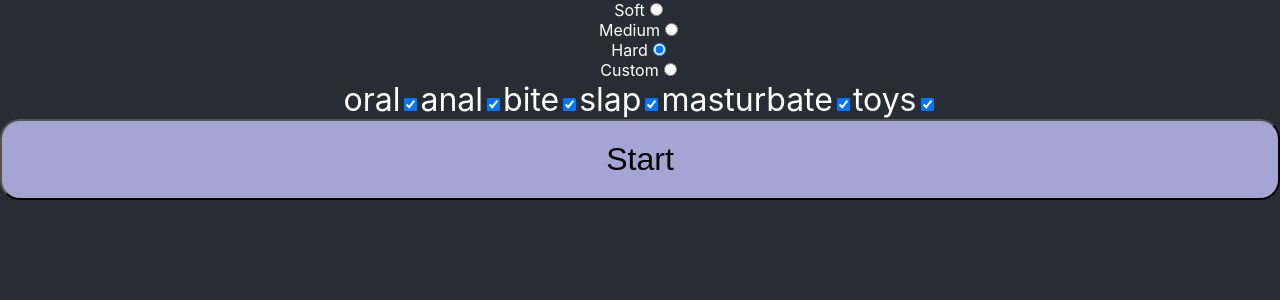
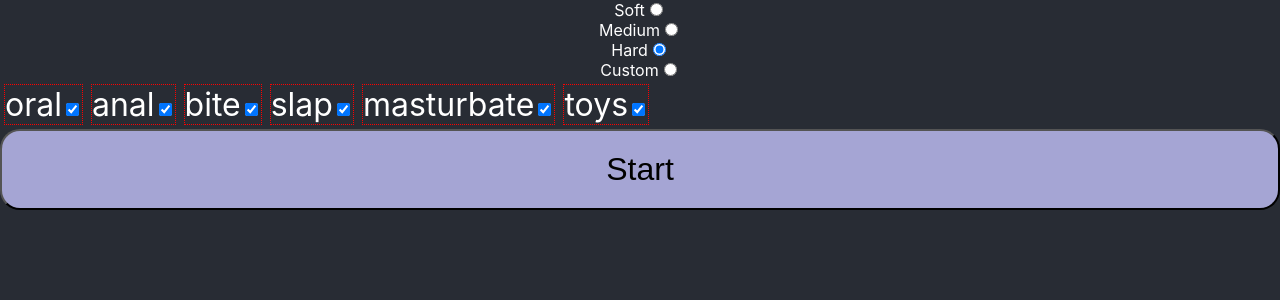
Before and after one commit to martenn/random-dice, a React (Create React App) app: page / in a window 1280 px wide. Shown: the top 300 px of the page. Built offline with nearby package versions, Linux system fonts and the light colour scheme; what nosleep.js would draw is missing.

Commit message:
layout for tags

```diff
--- a/src/app/App.css
+++ b/src/app/App.css
@@ -13,10 +13,15 @@ body {
   width: 100%;
 }
 
+.wrap {
+  flex-wrap: wrap;
+}
+
 .column {
   display: flex;
   flex-direction: column;
   width: 100%;
+  justify-content: center;
 }
 
 .info {
@@ -26,11 +31,22 @@ body {
   font-size: calc(16px - 0vmin);
 }
 
+.row-item {
+  flex-grow: 1;
+  flex-shrink: 0;
+}
+
 .info-box {
   display: flex;
   border-radius: 20px;
   border: #4444cc 3px solid;
   width: 100%;
+}
+
+.checkbox {
+  padding: 0px;
+  margin: 4px;
+  border: 1px dotted red;
 }
 
 .action-button {
--- a/src/app/components/checkbox/Checkbox.tsx
+++ b/src/app/components/checkbox/Checkbox.tsx
@@ -17,7 +17,7 @@ export const Checkbox: FC<CheckboxProps> = ({
   };
 
   return (
-    <>
+    <span className="checkbox">
       <label htmlFor={name}>{label}</label>
       <input
         id={name}
@@ -25,6 +25,6 @@ export const Checkbox: FC<CheckboxProps> = ({
         onChange={catchCheckboxValue}
         checked={checked}
       />
-    </>
+    </span>
   );
 };
--- a/src/app/components/checkbox/CheckboxGroup.tsx
+++ b/src/app/components/checkbox/CheckboxGroup.tsx
@@ -14,7 +14,7 @@ export const CheckboxGroup: FC<CheckboxGroupProps> = ({ boxes, setValue }) => {
   };
 
   return (
-    <div>
+    <div className="row wrap">
       {Array.from(boxes.keys()).map((t) => (
         <Checkbox
           key={t}
--- a/src/app/components/input/LabeledInput.tsx
+++ b/src/app/components/input/LabeledInput.tsx
@@ -18,9 +18,17 @@ export const LabeledInput: FC<LabeledInputProps<number>> = ({
   };
 
   return (
-    <span>
-      <label htmlFor={id}>{label}</label>
-      <input id={id} type="number" value={value} onChange={catchValue} />
-    </span>
+    <div className="labeled-input row">
+      <label className="row-item" htmlFor={id}>
+        {label}
+      </label>
+      <input
+        className="row-item"
+        id={id}
+        type="number"
+        value={value}
+        onChange={catchValue}
+      />
+    </div>
   );
 };
```
